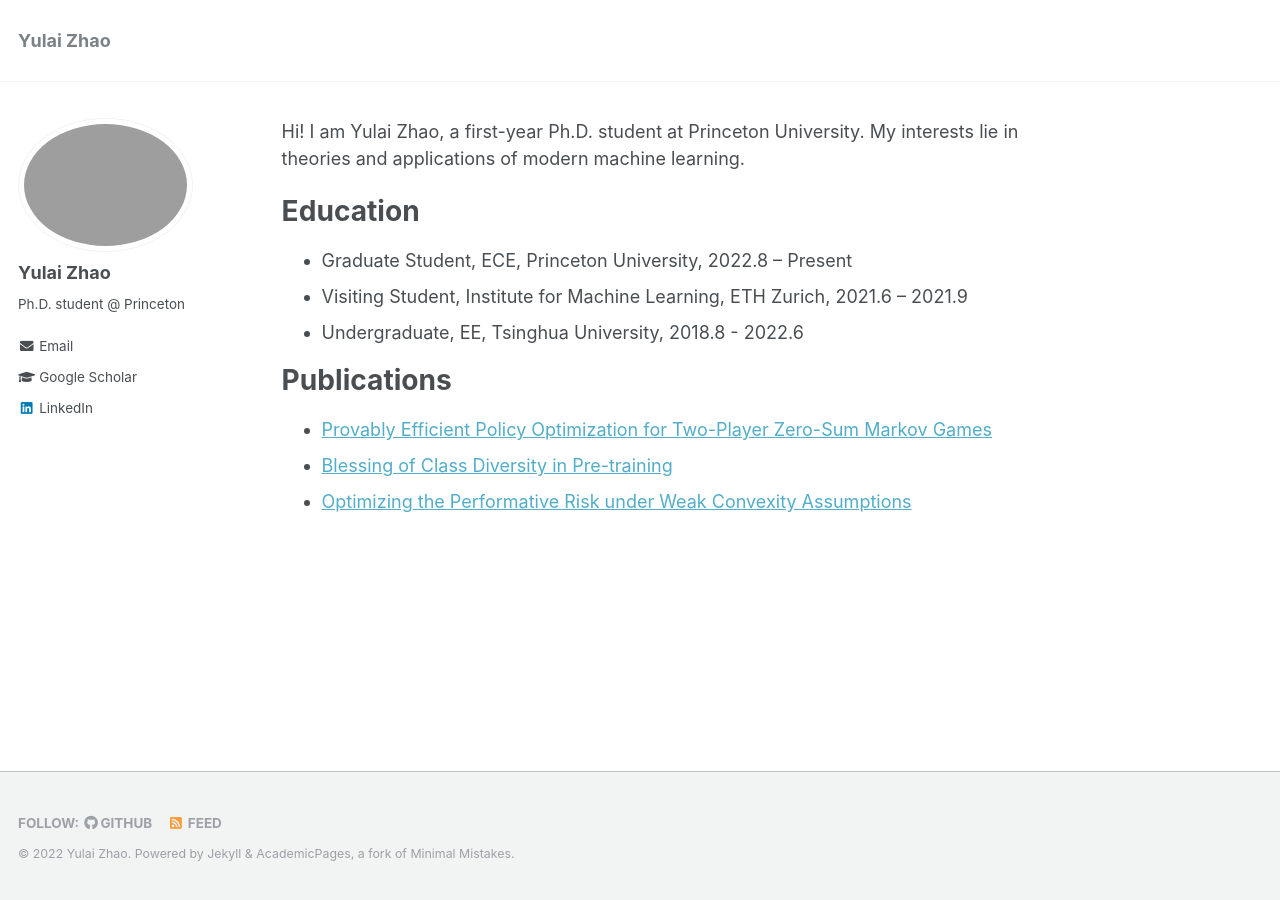
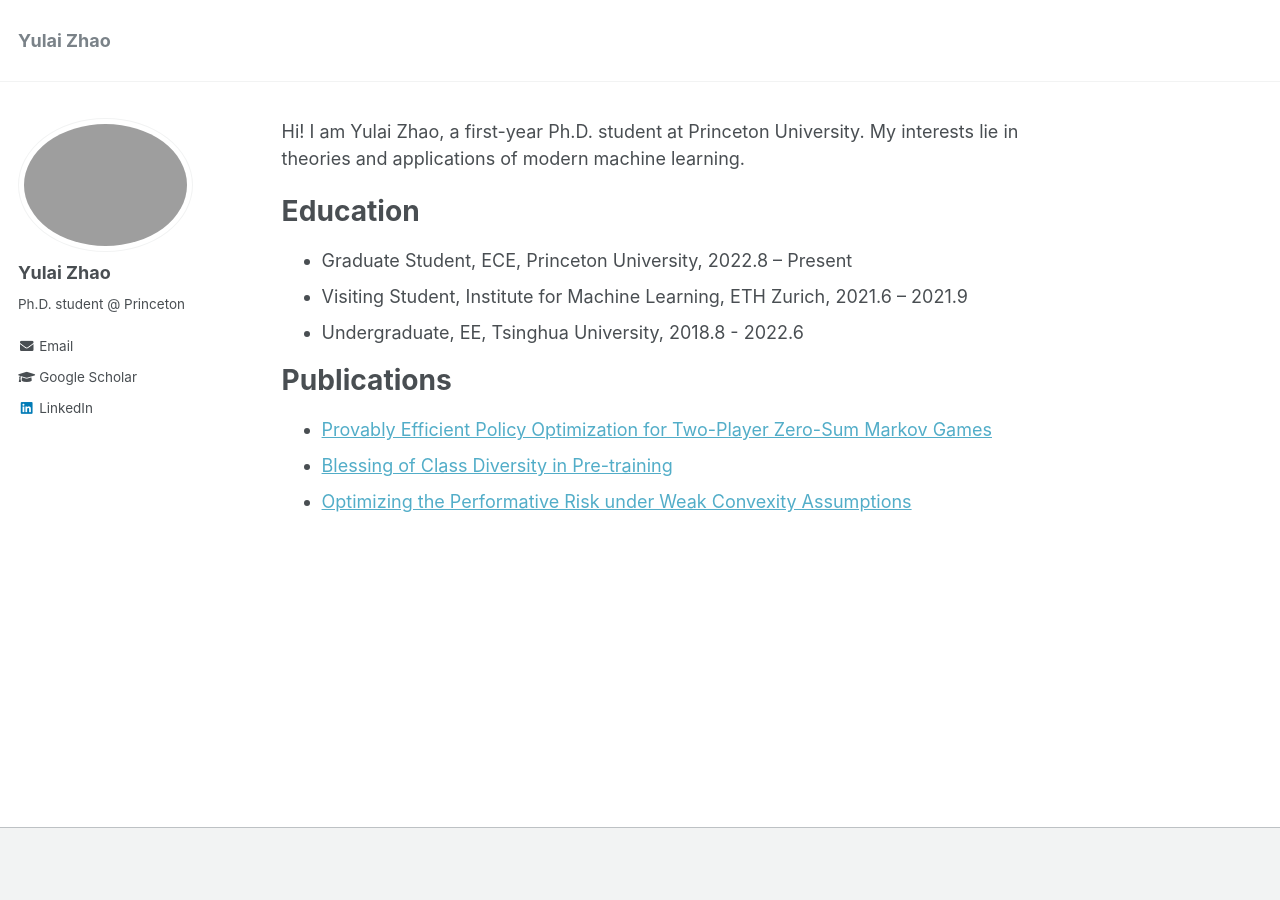
Before and after one commit to zhaoyl18/zhaoyl18.github.io, a Jekyll site: the page built from _pages/about.md, in a window 1280 px wide. Built offline with Jekyll 4.4.1, drawn with Linux system fonts in a browser that asks for light colours.

Commit message:
delete footer

```diff
--- a/_includes/footer.html
+++ b/_includes/footer.html
@@ -1,6 +1,6 @@
 {% include base_path %}
 
-<div class="page__footer-follow">
+<!-- <div class="page__footer-follow">
   <ul class="social-icons">
     {% if site.data.ui-text[site.locale].follow_label %}
       <li><strong>{{ site.data.ui-text[site.locale].follow_label }}</strong></li>
@@ -17,8 +17,7 @@
     {% if site.author.bitbucket %}
       <li><a href="http://bitbucket.org/{{ site.author.bitbucket }}"><i class="fab fa-bitbucket" aria-hidden="true"></i> Bitbucket</a></li>
     {% endif %}
-    <li><a href="{% if site.atom_feed.path %}{{ site.atom_feed.path }}{% else %}{{ base_path }}/feed.xml{% endif %}"><i class="fa fa-fw fa-rss-square" aria-hidden="true"></i> {{ site.data.ui-text[site.locale].feed_label | default: "Feed" }}</a></li>
   </ul>
 </div>
 
-<div class="page__footer-copyright">&copy; {{ site.time | date: '%Y' }} {{ site.name | default: site.title }}. {{ site.data.ui-text[site.locale].powered_by | default: "Powered by" }} <a href="http://jekyllrb.com" rel="nofollow">Jekyll</a> &amp; <a href="https://github.com/academicpages/academicpages.github.io">AcademicPages</a>, a fork of <a href="https://mademistakes.com/work/minimal-mistakes-jekyll-theme/" rel="nofollow">Minimal Mistakes</a>.</div>
+<div class="page__footer-copyright">&copy; {{ site.time | date: '%Y' }} {{ site.name | default: site.title }}. {{ site.data.ui-text[site.locale].powered_by | default: "Powered by" }} <a href="http://jekyllrb.com" rel="nofollow">Jekyll</a> &amp; <a href="https://github.com/academicpages/academicpages.github.io">AcademicPages</a>, a fork of <a href="https://mademistakes.com/work/minimal-mistakes-jekyll-theme/" rel="nofollow">Minimal Mistakes</a>.</div> -->
```
